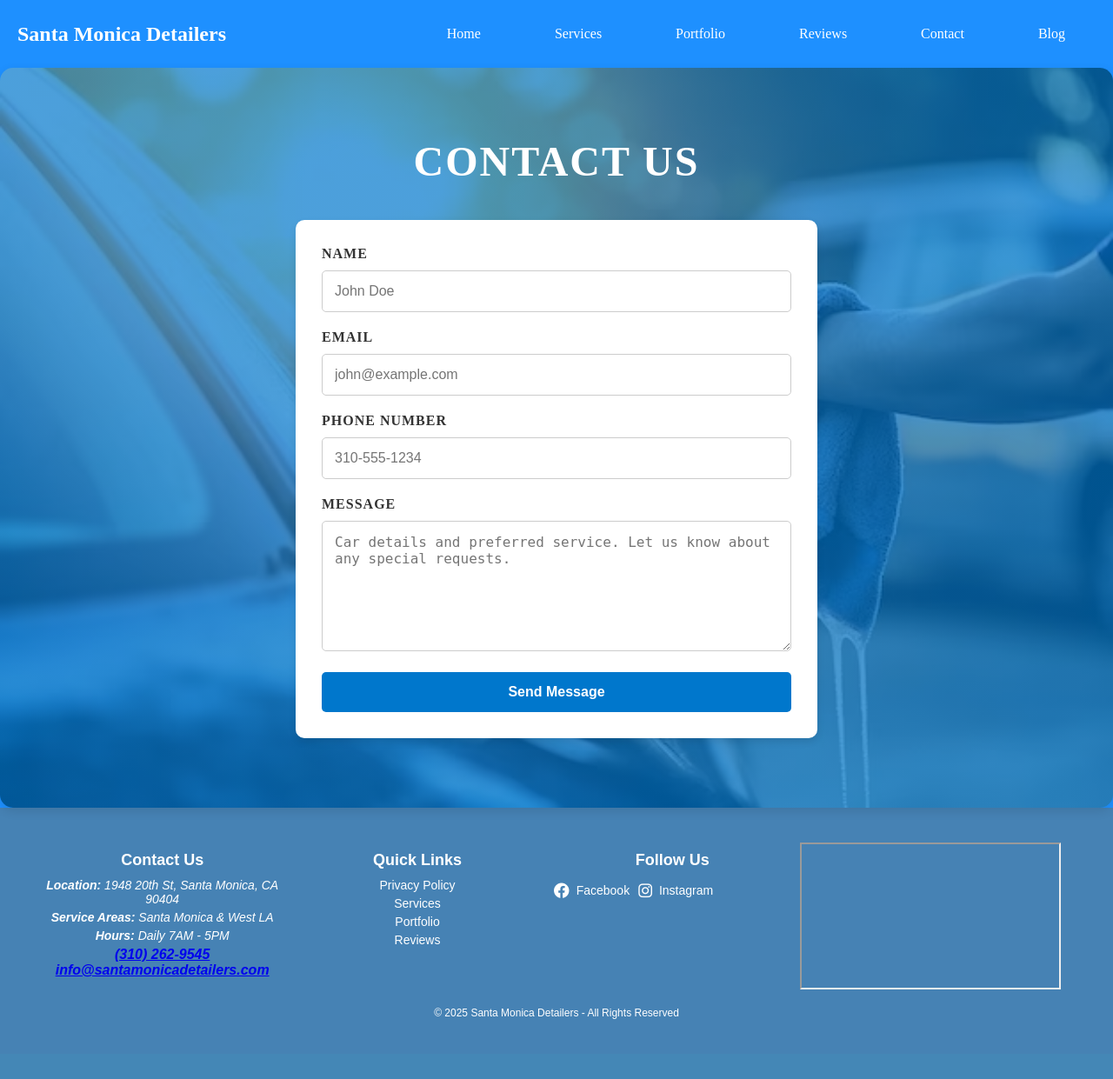
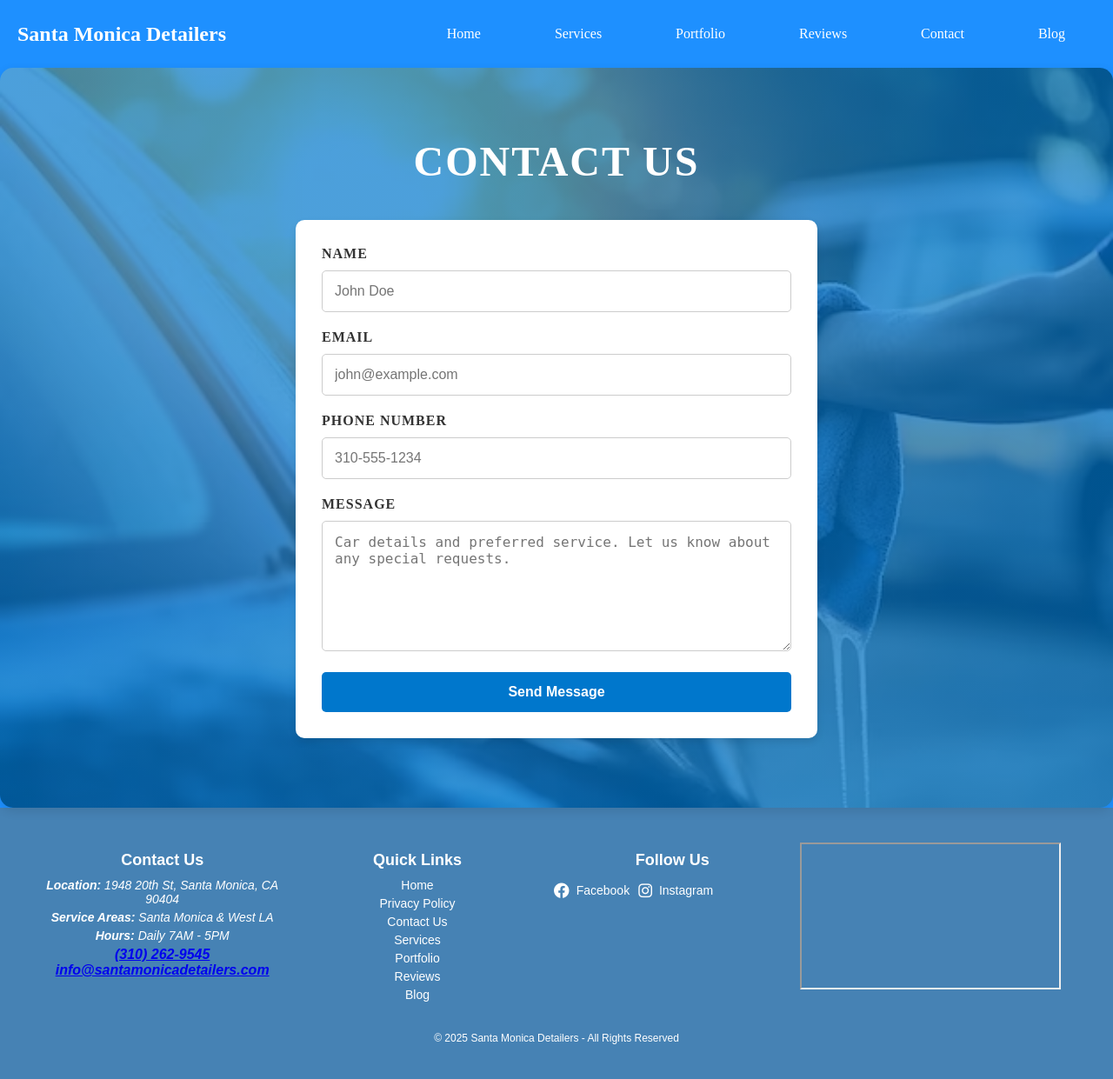
Before and after one commit to mirtazayev/santamonicadetailerscom, a FastAPI app: page /contact in a window 1280 px wide. Shown: the whole page at 87% size. Before the commit the page ends 1172 px from the top, so only its background shows below. Run offline with FastAPI, Linux system fonts and the light colour scheme; a map, chart or similar area stays blank; parts of the project's set-up code (start-up, migrations or seed data) failed here and were passed over; grey boxes are pictures that could not be loaded.

Commit message:
Update contact_us.html

```diff
--- a/templates/contact_us.html
+++ b/templates/contact_us.html
@@ -147,10 +147,13 @@
             <div class="footer-section">
                 <h3>Quick Links</h3>
             <ul>
+                <li><a href="/">Home</a></li>
                 <li><a href="/privacy-policy">Privacy Policy</a></li>
+                <li><a href="/contact">Contact Us</a></li>
                 <li><a href="/services">Services</a></li>
                 <li><a href="/portfolio">Portfolio</a></li>
                 <li><a href="/reviews">Reviews</a></li>
+                <li><a href="/blog">Blog</a></li>
             </ul>
             </div>
 
```
Lines whose indentation alone changed are shown as unchanged.
